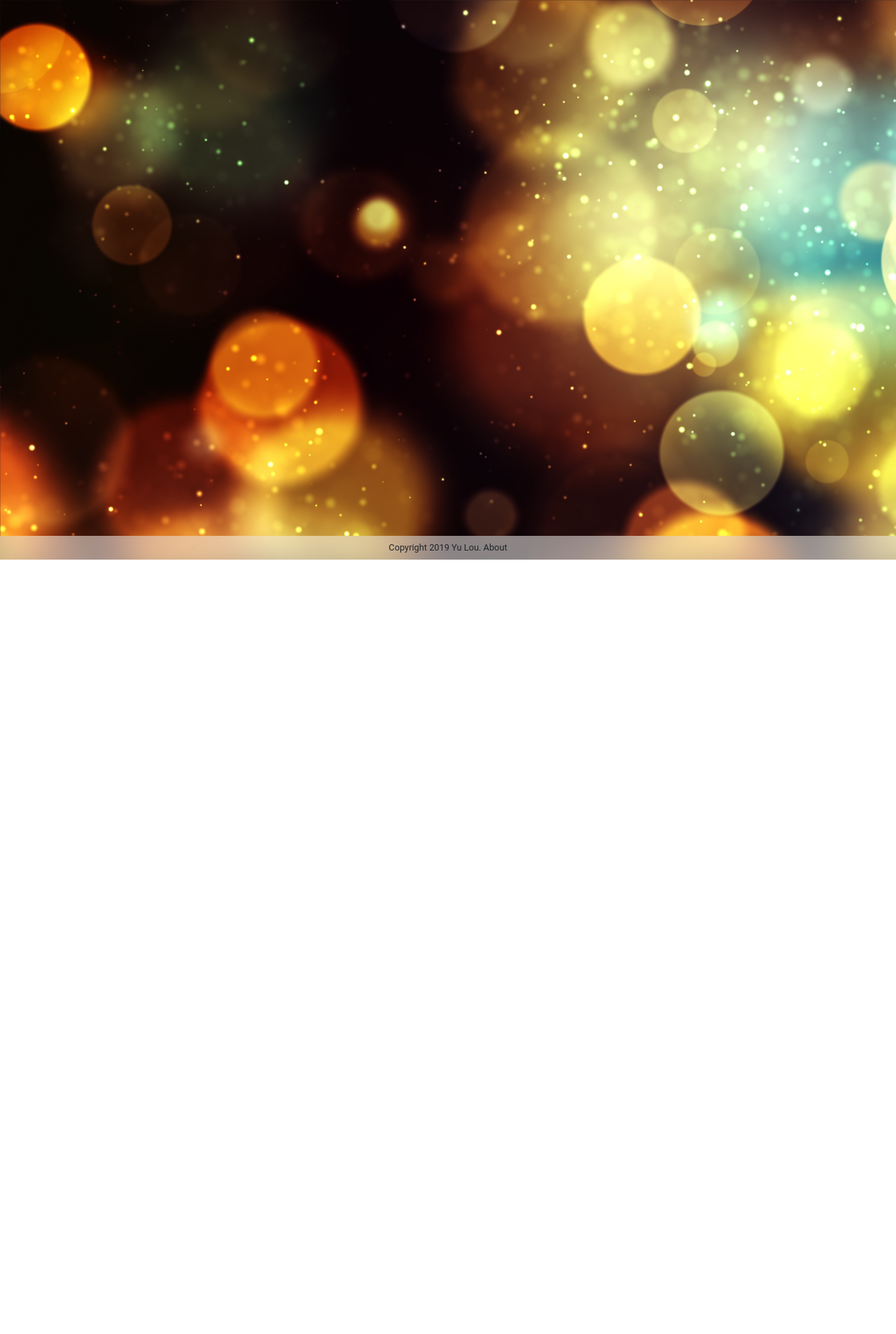
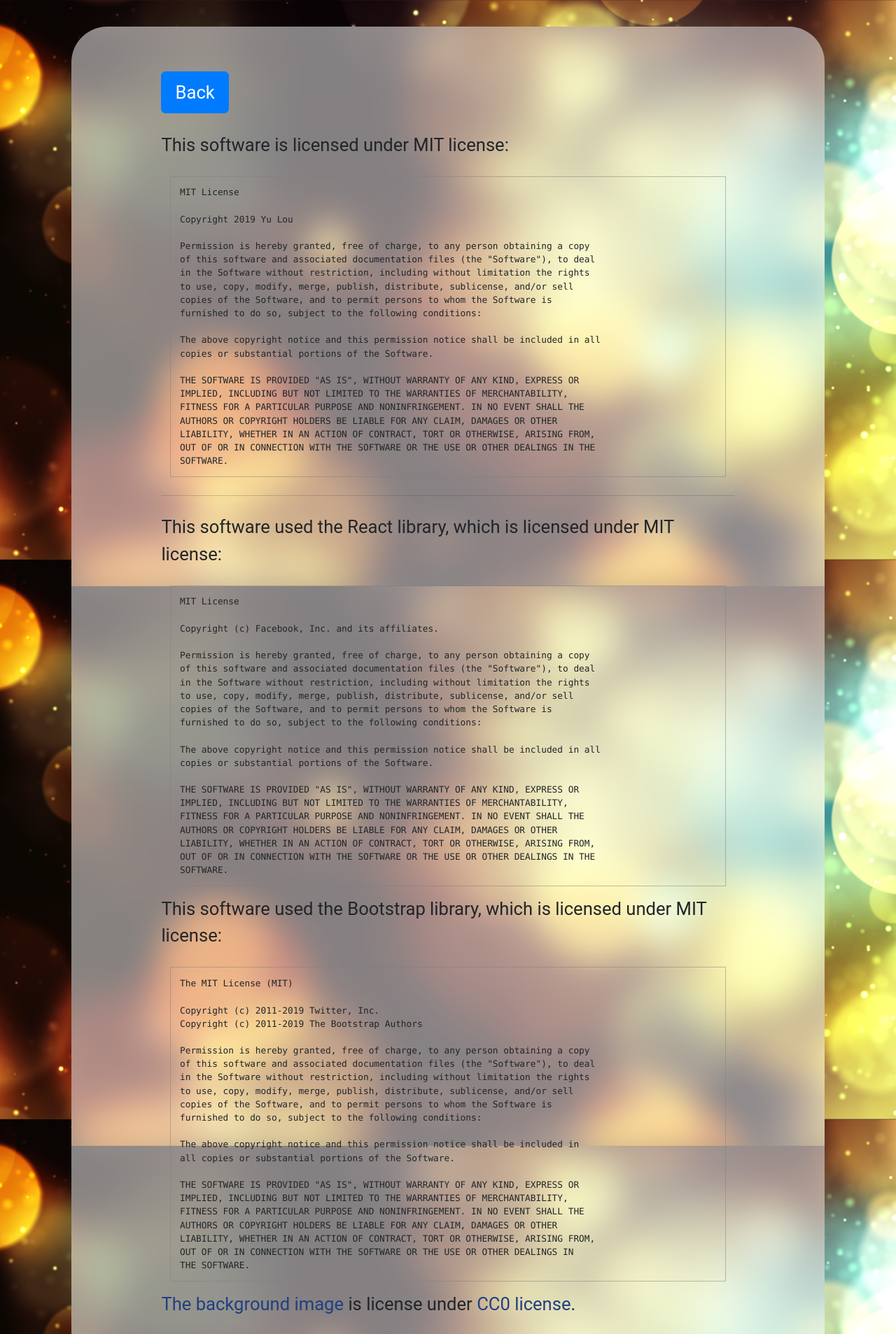
Before and after one commit to LouYu2015/react-lottery-machine, a React (Create React App) app: page /about in a window 1280 px wide. Shown: the top 1907 px of the page at 70% size. Before the commit the page ends 800 px from the top, so only its background shows below. Built offline with nearby package versions, Linux system fonts and the light colour scheme.

Commit message:
Add abouts page

```diff
--- /dev/null
+++ b/src/About.js
@@ -0,0 +1,97 @@
+import React from 'react';
+import {Link} from 'react-router-dom';
+
+class About extends React.Component {
+	render = () => {
+
+		let exitButton = (
+			<p>
+			<Link
+				to="/"
+				className="btn btn-primary"
+				onClick={this.onExit}>
+			Back
+			</Link>
+			</p>)
+		return (
+			<div className="section">
+				{exitButton}
+				<p>This software is licensed under MIT license:</p>
+				<pre className="license">{
+`MIT License
+
+Copyright 2019 Yu Lou
+
+Permission is hereby granted, free of charge, to any person obtaining a copy
+of this software and associated documentation files (the "Software"), to deal
+in the Software without restriction, including without limitation the rights
+to use, copy, modify, merge, publish, distribute, sublicense, and/or sell
+copies of the Software, and to permit persons to whom the Software is
+furnished to do so, subject to the following conditions:
+
+The above copyright notice and this permission notice shall be included in all
+copies or substantial portions of the Software.
+
+THE SOFTWARE IS PROVIDED "AS IS", WITHOUT WARRANTY OF ANY KIND, EXPRESS OR
+IMPLIED, INCLUDING BUT NOT LIMITED TO THE WARRANTIES OF MERCHANTABILITY,
+FITNESS FOR A PARTICULAR PURPOSE AND NONINFRINGEMENT. IN NO EVENT SHALL THE
+AUTHORS OR COPYRIGHT HOLDERS BE LIABLE FOR ANY CLAIM, DAMAGES OR OTHER
+LIABILITY, WHETHER IN AN ACTION OF CONTRACT, TORT OR OTHERWISE, ARISING FROM,
+OUT OF OR IN CONNECTION WITH THE SOFTWARE OR THE USE OR OTHER DEALINGS IN THE
+SOFTWARE.`
+				}</pre>
+				<hr />
+				<p>This software used the React library, which is licensed under MIT license:</p>
+				<pre className="license">{
+`MIT License
+
+Copyright (c) Facebook, Inc. and its affiliates.
+
+Permission is hereby granted, free of charge, to any person obtaining a copy
+of this software and associated documentation files (the "Software"), to deal
+in the Software without restriction, including without limitation the rights
+to use, copy, modify, merge, publish, distribute, sublicense, and/or sell
+copies of the Software, and to permit persons to whom the Software is
+furnished to do so, subject to the following conditions:
+
+The above copyright notice and this permission notice shall be included in all
+copies or substantial portions of the Software.
+
+THE SOFTWARE IS PROVIDED "AS IS", WITHOUT WARRANTY OF ANY KIND, EXPRESS OR
+IMPLIED, INCLUDING BUT NOT LIMITED TO THE WARRANTIES OF MERCHANTABILITY,
+FITNESS FOR A PARTICULAR PURPOSE AND NONINFRINGEMENT. IN NO EVENT SHALL THE
+AUTHORS OR COPYRIGHT HOLDERS BE LIABLE FOR ANY CLAIM, DAMAGES OR OTHER
+LIABILITY, WHETHER IN AN ACTION OF CONTRACT, TORT OR OTHERWISE, ARISING FROM,
+OUT OF OR IN CONNECTION WITH THE SOFTWARE OR THE USE OR OTHER DEALINGS IN THE
+SOFTWARE.`}</pre>
+				<p>This software used the Bootstrap library, which is licensed under MIT license:</p>
+				<pre className="license">{
+`The MIT License (MIT)
+
+Copyright (c) 2011-2019 Twitter, Inc.
+Copyright (c) 2011-2019 The Bootstrap Authors
+
+Permission is hereby granted, free of charge, to any person obtaining a copy
+of this software and associated documentation files (the "Software"), to deal
+in the Software without restriction, including without limitation the rights
+to use, copy, modify, merge, publish, distribute, sublicense, and/or sell
+copies of the Software, and to permit persons to whom the Software is
+furnished to do so, subject to the following conditions:
+
+The above copyright notice and this permission notice shall be included in
+all copies or substantial portions of the Software.
+
+THE SOFTWARE IS PROVIDED "AS IS", WITHOUT WARRANTY OF ANY KIND, EXPRESS OR
+IMPLIED, INCLUDING BUT NOT LIMITED TO THE WARRANTIES OF MERCHANTABILITY,
+FITNESS FOR A PARTICULAR PURPOSE AND NONINFRINGEMENT. IN NO EVENT SHALL THE
+AUTHORS OR COPYRIGHT HOLDERS BE LIABLE FOR ANY CLAIM, DAMAGES OR OTHER
+LIABILITY, WHETHER IN AN ACTION OF CONTRACT, TORT OR OTHERWISE, ARISING FROM,
+OUT OF OR IN CONNECTION WITH THE SOFTWARE OR THE USE OR OTHER DEALINGS IN
+THE SOFTWARE.`}</pre>
+				<p><a href="https://www.pexels.com/photo/background-blur-bokeh-bright-220067/">The background image</a> is license under <a href="https://www.pexels.com/photo-license/">CC0 license</a>.</p>
+        {exitButton}
+			</div>)
+	}
+}
+
+export default About;
--- a/src/App.css
+++ b/src/App.css
@@ -52,7 +52,23 @@ div.footer p
 	margin: 0.3vw 0;
 }
 
-/* ====== Lottery number ======*/
+/* ====== Link ======*/
+
+a
+{
+	color: rgba(32, 64, 128, 1);
+}
+
+/* ====== License ====== */
+
+.license {
+	border: 0.1vw solid rgba(128, 128, 128, 0.5);
+	margin: 1vw;
+	padding: 1vw;
+	font-size: 0.5em;
+}
+
+/* ====== Lottery number ====== */
 
 .lotteryNumber {
 	box-sizing: border-box;
--- a/src/App.js
+++ b/src/App.js
@@ -3,7 +3,8 @@ import './App.css';
 import './Settings/Settings'
 import Settings from './Settings/Settings';
 import Lottery from './Lottery'
-import { Route, Router } from 'react-router-dom';
+import About from './About'
+import { Route, Link } from 'react-router-dom';
 
 class App extends React.Component {
   state = {participants: [],
@@ -37,9 +38,12 @@ class App extends React.Component {
             winners={this.state.winners}
             gracePeriod={this.state.gracePeriod} />
         </Route>
+        <Route exact path="/about">
+          <About />
+        </Route>
         <div class="footer">
           <p>
-            Copyright 2019 Yu Lou. About
+            Copyright 2019 Yu Lou. <Link to="/about">About</Link>
           </p>
         </div>
       </div>
```
